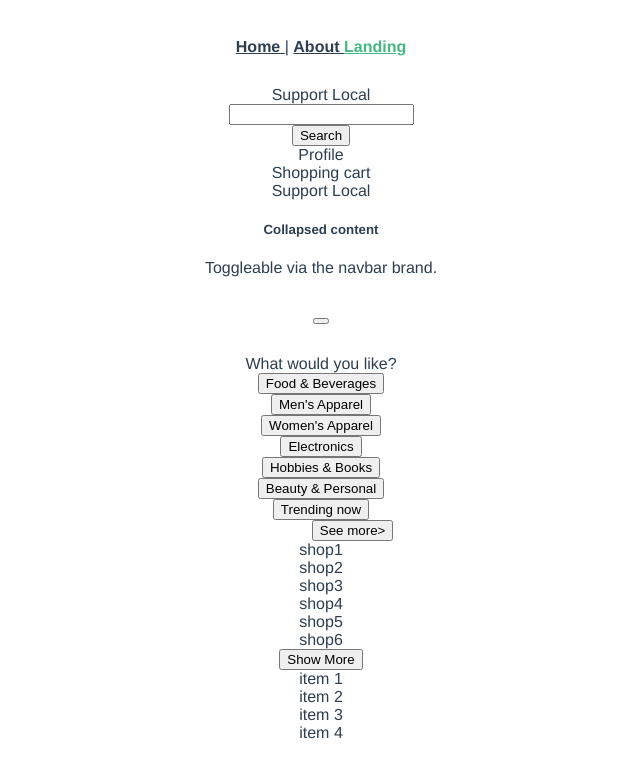
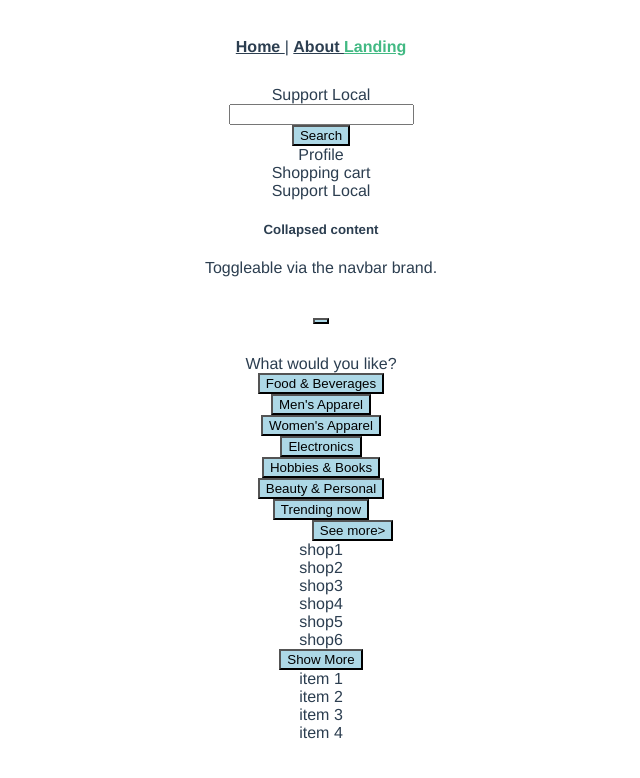
Before and after one commit to xavierkoo/support-local-frontend, a Vue app: page /#/landing in a window 1280 px wide. Shown: the top 778 px of the page, without its empty margins (319-959 px from the left). Built offline with nearby package versions, Linux system fonts and the light colour scheme.

Commit message:
feat: add style sheet

```diff
--- /dev/null
+++ b/src/assets/style/style.css
@@ -0,0 +1,3 @@
+button {
+  background: lightblue;
+}/*# sourceMappingURL=style.css.map */
--- /dev/null
+++ b/src/assets/style/style.scss
@@ -0,0 +1,3 @@
+button {
+    background: lightblue;
+}
--- a/src/views/LandingView.vue
+++ b/src/views/LandingView.vue
@@ -198,4 +198,6 @@
 
 <script></script>
 
-<style></style>
+<style>
+@import '../assets/style/style.css';
+</style>
```
Also changed, not shown: 1 other file (tests, documents, lock files or other folders).
